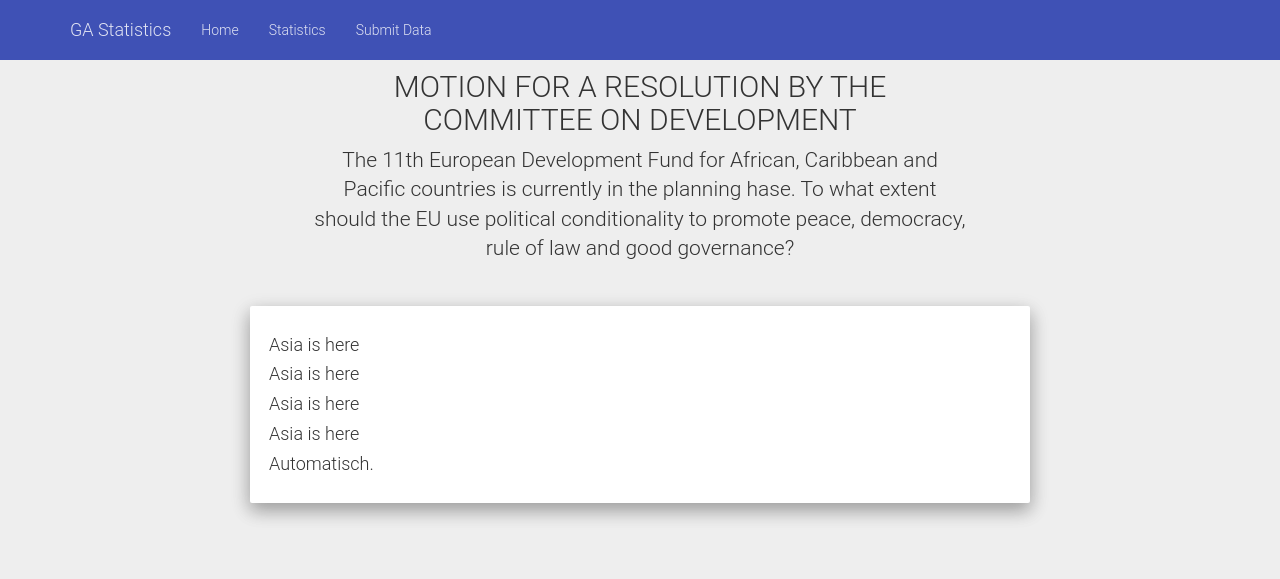
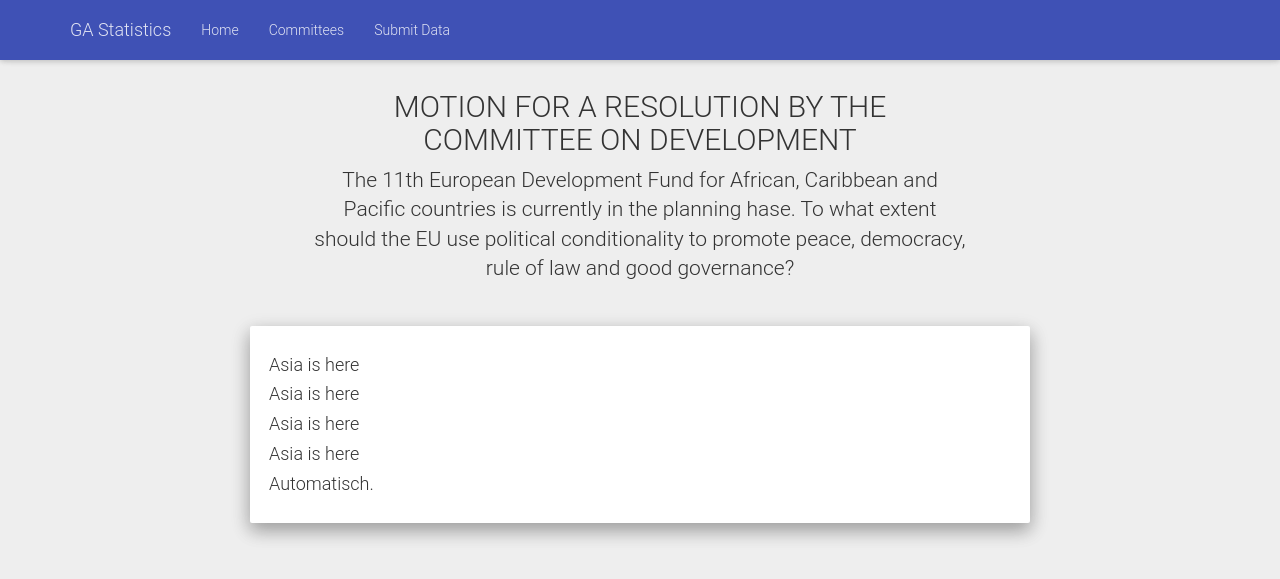
Before and after one commit to wolfskaempf/ga_statistics, a Django app: page /statistics/2/ in a window 1280 px wide. Shown: the top 579 px of the page. Run offline with Django 3.2, Linux system fonts and the light colour scheme; data comes from the database, SQL or seed files in the repository; parts of the project's set-up code (start-up, migrations or seed data) failed here and were passed over.

Commit message:
renamed "statistics" to "committees"

```diff
--- a/ga_statistics/urls.py
+++ b/ga_statistics/urls.py
@@ -10,8 +10,8 @@
 
     url(r'^admin/', include(admin.site.urls)),
     url(r'^$', 'web.views.home', name='home'),
-    url(r'^statistics/$', 'stathandler.views.committee_list', name='statistics'),
-    url(r'^statistics/(?P<pk>\d+)/$', 'stathandler.views.committee_single', name='statistics'),
+    url(r'^statistics/$', 'stathandler.views.committee_list', name='committee_list'),
+    url(r'^statistics/(?P<pk>\d+)/$', 'stathandler.views.committee_single', name='committee_single'),
     url(r'^submit/', 'stathandler.views.submit', name='submit'),
     url(r'^login/$', 'ga_auth.views.ga_login', name='login'),
     url(r'^logout/$', 'ga_auth.views.ga_logout', name='logout'),
--- a/static/templates/committee_list.html
+++ b/static/templates/committee_list.html
@@ -2,7 +2,7 @@
 
 {% load staticfiles %}
 
-{% block header_title %}Statistics{% endblock %}
+{% block header_title %}Committees{% endblock %}
 
 
 {% block navbar %} {% include 'navbar.html' %} {% endblock %}
@@ -15,7 +15,7 @@
   <div class="row">
     {% for committee in committee %}
       <div class="col-md-4">
-        <h1> <a href="{% url 'statistics' committee.pk %}" class="btn btn-lg btn-material-light-blue-500">{{ committee.acronym }}</a></h1>
+        <h1> <a href="{% url 'committee_single' committee.pk %}" class="btn btn-lg btn-material-light-blue-500">{{ committee.acronym }}</a></h1>
         <h6>
           {{ committee.longName }}
         </h6>
--- a/static/templates/committee_single.html
+++ b/static/templates/committee_single.html
@@ -15,7 +15,7 @@
 
 
 
-<div class="container">
+<div class="container" style="padding-top: 20px;">
   <div class="row">
         <div class="col-md-7 text-center col-centered">
           <h2>MOTION FOR A RESOLUTION BY {{ committee.longName|upper }}</h1>
--- a/static/templates/home.html
+++ b/static/templates/home.html
@@ -23,7 +23,7 @@
   <div class="container">
     <h1 style="float:left;">We </h1><h1 class="mdi-action-favorite" style="float:left;"></h1><h1> stats!</h1>
     <p>And you probably do too. Especially during GA statistics can be super interesting and often reveal never thought possible perspectives.</p>
-    <p><a class="btn btn-material-blue-900 btn-lg" href="{% url 'statistics' %}" role="button">Jump right in!</a></p>
+    <p><a class="btn btn-material-blue-900 btn-lg" href="{% url 'committee_list' %}" role="button">Jump right in!</a></p>
   </div>
 </div>
 
--- a/static/templates/navbar.html
+++ b/static/templates/navbar.html
@@ -6,7 +6,7 @@
     }
 </style>
 
-<nav class="navbar navbar-inverse navbar-fixed-top navbar-material-deep-orange-800">
+<nav class="navbar navbar-inverse navbar-fixed-top navbar-material-deep-orange-800 shadow-z-1">
   <div class="container">
     <div class="navbar-header">
       <button type="button" class="navbar-toggle collapsed" data-toggle="collapse" data-target="#navbar" aria-expanded="false" aria-controls="navbar">
@@ -20,7 +20,7 @@
     <div id="navbar" class="collapse navbar-collapse">
       <ul class="nav navbar-nav">
         <li><a href="{% url 'home' %}">Home</a></li>
-        <li><a href="{% url 'statistics' %}">Statistics</a></li>
+        <li><a href="{% url 'committee_list' %}">Committees</a></li>
         <li><a href="{% url 'submit' %}">Submit Data</a></li>
       </ul>
     </div><!--/.nav-collapse -->
```
Also changed, not shown: 1 other file.
